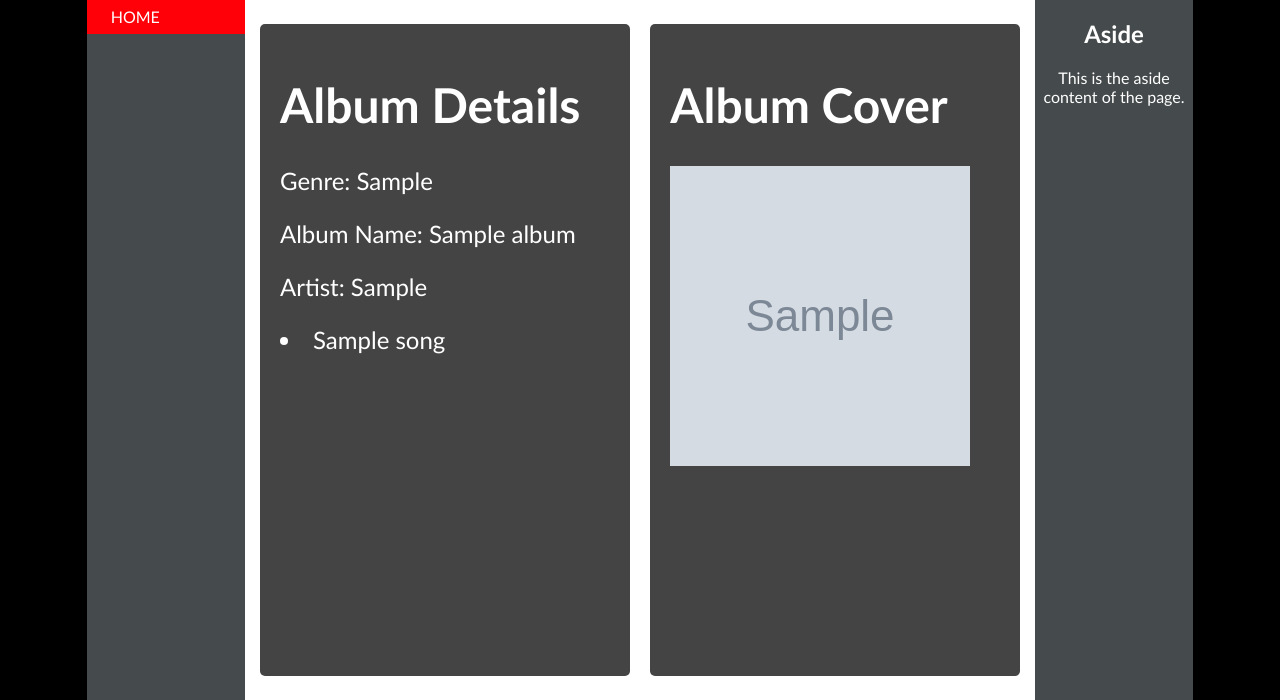
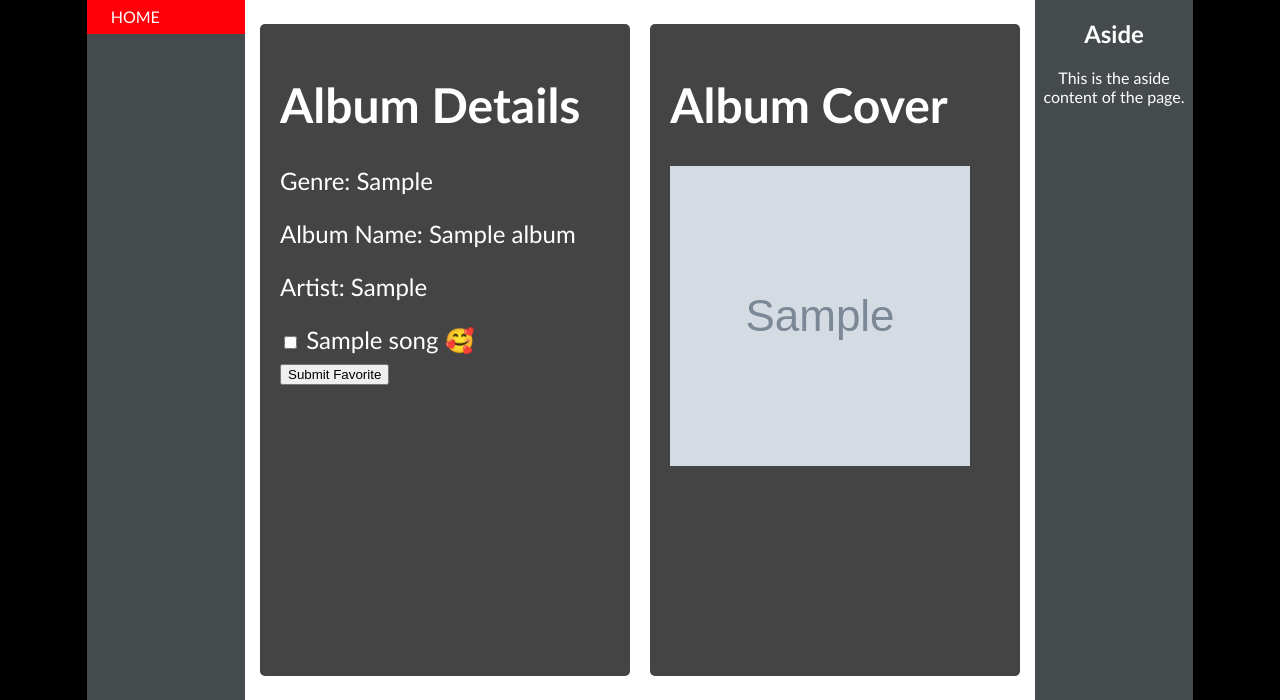
Before and after one commit to matt2ology/django-thenewboston, a Django app: page /music/1/ in a window 1280 px wide. Shown: the part 184-884 px from the top of the page. Run offline with Django 4.2, Linux system fonts and the light colour scheme; tables that the repository leaves empty hold one stand-in row (values such as "Sample post"); grey boxes marked "Sample" are stand-in pictures.

Commit message:
Added forum to allow user to select favorite songs

```diff
--- a/website/music/templates/music/detail.html
+++ b/website/music/templates/music/detail.html
@@ -146,10 +146,20 @@
         {% if error_message %}
         <p><strong>{{ error_message }}</strong></p>
         {% endif %}
+        <form action="{% url 'music:favorite' album.id %}" method="post">
+          <!-- cross site request forgery token is required for POST requests -->
+          {% csrf_token %}
           {% for song in album.song_set.all %}
-          <li> {{ song.song_title }} </li>
+          <input type="checkbox" id="song{{ forloop.counter }}" name="song" value="{{ song.id }}">
+          <label for="song{{ forloop.counter }}">
+            {{ song.song_title }}
+            {% if song.is_favorite %}
+            🥰
+            {% endif %}
+          </label><br>
           {% endfor %}
-        </ul>
+          <input type="submit" value="Submit Favorite">
+        </form>
       </div>
       <div class="box">
         <h1>Album Cover</h1>
```
